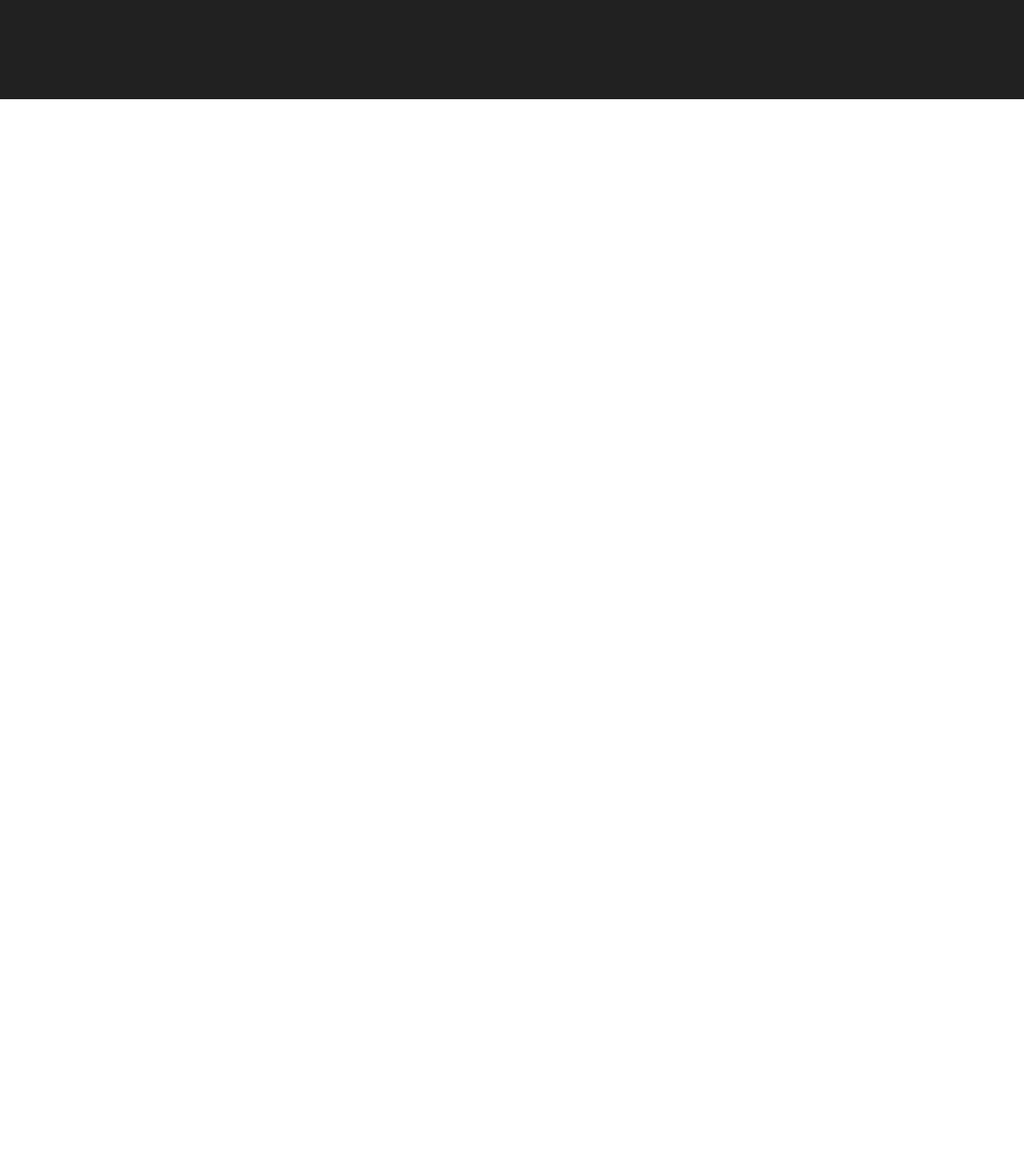
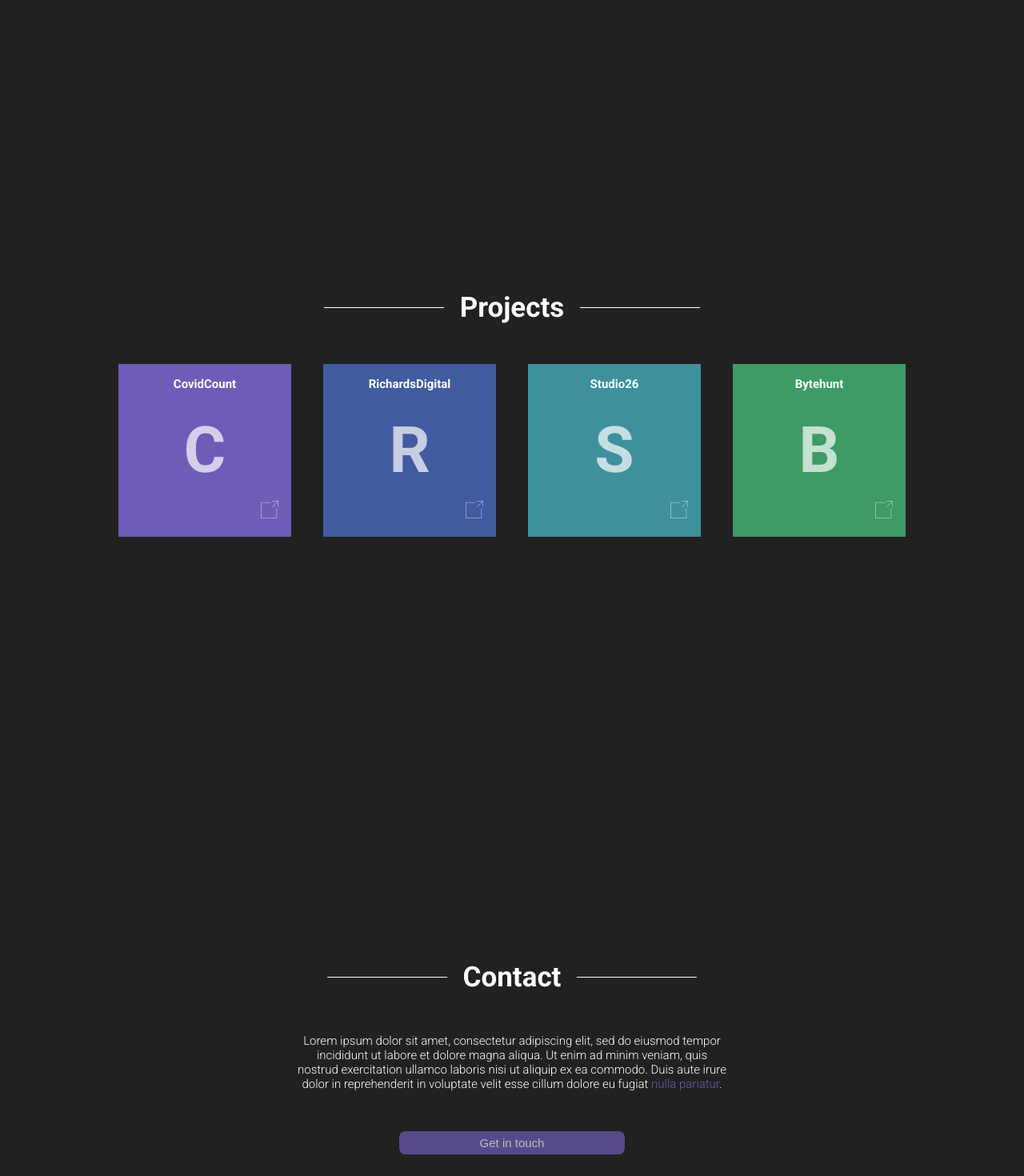
Before and after one commit to RichardsDigital/DanielPortfolio, a React (Create React App) app: page / in a window 1280 px wide. Shown: the part 1620-3090 px from the top of the page at 80% size. Before the commit the page ends 1744 px from the top, so only its background shows below. Built offline with nearby package versions, Linux system fonts and the light colour scheme.

Commit message:
Added work page

```diff
--- a/src/App.js
+++ b/src/App.js
@@ -27,8 +27,8 @@ function App() {
 
         <Home/>
         <About/>
-        {/* <Work/> */}
-        {/* <Contact/> */}
+        <Work/>
+        <Contact/>
     </div>
   );
 }
--- a/src/components/sections/About.jsx
+++ b/src/components/sections/About.jsx
@@ -177,7 +177,7 @@ const About = () => {
                 </SkillBoxContainer>
             </ContentContainer>
         </AboutSection>
-    )
+    );
 }
 
 export default About;
--- a/src/components/sections/Contact.jsx
+++ b/src/components/sections/Contact.jsx
@@ -1,8 +1,96 @@
 import React, { useState } from 'react';
 import styled from 'styled-components';
 
+const ContactSection = styled.section`
+    position: relative;
+    display: flex;
+    align-items: center;
+    justify-content: center;
+    width: 100%;
+    background-color: #212121;
+`
+
+const ContentContainer = styled.section`
+    display: flex;
+    flex-direction: column;
+    align-items: center;
+    justify-content: center;
+    background-color: none;
+    padding: 240px 0;
+`
+
+const HeaderContainer = styled.div`
+    /* background-color: blue; */
+    display: flex;
+    align-items: center;
+    justify-content: space-around;
+`
+
+const HeaderLine = styled.div`
+    height: 1px;
+    width: 150px;
+    background-color: white;
+`
+
+const HeaderText = styled.h1`
+    color: white;
+    font-family: 'Roboto', sans-serif;
+    font-weight: 600;
+    font-size: 35px;
+    text-align: center;
+    margin: 0 20px;
+`
+
+const DescriptionContainer = styled.div`
+    margin: 50px 0;
+    width: 42%;
+`
+
+const Paragraph = styled.p`
+    color: white;
+    font-family: 'Roboto', sans-serif;
+    font-weight: 300;
+    font-size: 15px;
+    text-align: center;
+`
+
+const PageButton = styled.button`
+    color: white;
+    background-color: #6F5CB7;
+    font-size: 15px;
+    width: 22%;
+    padding: 6px 0;
+    border-radius: 8px;
+    border: none;
+    cursor: pointer;
+    opacity: 0.7;
+    &:hover {
+        opacity: 1;
+    }
+`
+
 const Contact = () => {
-    return <h1>Contact</h1>
+    return (
+        <ContactSection>
+            <ContentContainer>
+                <HeaderContainer>
+                    <HeaderLine />
+                        <HeaderText>Contact</HeaderText>
+                    <HeaderLine />
+                </HeaderContainer>
+                <DescriptionContainer>
+                    <Paragraph>
+                    Lorem ipsum dolor sit amet, consectetur adipiscing elit, sed do eiusmod tempor incididunt
+                    ut labore et dolore magna aliqua. Ut enim ad minim veniam, quis nostrud exercitation
+                    ullamco laboris nisi ut aliquip ex ea commodo.
+                    Duis aute irure dolor in reprehenderit in voluptate velit esse cillum
+                    dolore eu fugiat <span style={{color: '#6F5CB7'}}>nulla pariatur</span>.
+                    </Paragraph>
+                </DescriptionContainer>
+                <PageButton>Get in touch</PageButton>
+            </ContentContainer>
+        </ContactSection>
+    );
 }
 
 export default Contact;
--- a/src/components/sections/Home.jsx
+++ b/src/components/sections/Home.jsx
@@ -100,7 +100,7 @@ const Home = () => {
                 </GithubContainer>
             </ContentContainer>
         </HomeSection>
-    )
+    );
 }
 
 export default Home;
--- a/src/components/sections/Work.jsx
+++ b/src/components/sections/Work.jsx
@@ -1,8 +1,124 @@
 import React, { useState } from 'react';
 import styled from 'styled-components';
+import openIcon from '../../images/icons/open.png';
+
+const WorkSection = styled.section`
+    position: relative;
+    display: flex;
+    align-items: center;
+    justify-content: center;
+    width: 100%;
+    background-color: #212121;
+`
+
+const ContentContainer = styled.section`
+    display: flex;
+    flex-direction: column;
+    align-items: center;
+    justify-content: center;
+    background-color: none;
+    padding: 240px 0;
+    width: 80%;
+`
+
+const HeaderContainer = styled.div`
+    /* background-color: blue; */
+    display: flex;
+    align-items: center;
+    justify-content: space-around;
+`
+
+const HeaderLine = styled.div`
+    height: 1px;
+    width: 150px;
+    background-color: white;
+`
+
+const HeaderText = styled.h1`
+    color: white;
+    font-family: 'Roboto', sans-serif;
+    font-weight: 600;
+    font-size: 35px;
+    text-align: center;
+    margin: 0 20px;
+`
+
+const ProjectsContainer = styled.div`
+    display: flex;
+    justify-content: space-around;
+    width: 100%;
+    margin: 50px 0;
+`
+
+const ProjectBox = styled.div`
+    height: 184px;
+    width: 184px;
+    display: grid;
+    grid-template-rows: 20% 1fr 20%;
+    padding: 16px;
+`
+const ProjectBoxTitle = styled.h2`
+    color: white;
+    font-family: 'Roboto', sans-serif;
+    font-weight: 600;
+    font-size: 15px;
+    text-align: center;
+    grid-row: 1/2;
+`
+const ProjectBoxBigLetter = styled.h1`
+    color: white;
+    font-family: 'Roboto', sans-serif;
+    font-weight: 600;
+    font-size: 80px;
+    text-align: center;
+    justify-self: center;
+    align-self: center;
+    grid-row: 2/3;
+    opacity: 0.7;
+`
+const OpenIcon = styled.img`
+    grid-row: 3/4;
+    align-self: center;
+    justify-self: end;
+    height: 22px;
+    width: 22px;
+    cursor: pointer;
+`
 
 const Work = () => {
-    return <h1>Work</h1>
+    return (
+        <WorkSection>
+            <ContentContainer>
+                <HeaderContainer>
+                    <HeaderLine />
+                        <HeaderText>Projects</HeaderText>
+                    <HeaderLine />
+                </HeaderContainer>
+                <ProjectsContainer>
+                    <ProjectBox style={{backgroundColor: '#6F5CB7'}}>
+                        <ProjectBoxTitle>CovidCount</ProjectBoxTitle>
+                        <ProjectBoxBigLetter>C</ProjectBoxBigLetter>
+                        <OpenIcon src={openIcon}/>
+                    </ProjectBox>
+                    <ProjectBox style={{backgroundColor: '#405CA0'}}>
+                        <ProjectBoxTitle>RichardsDigital</ProjectBoxTitle>
+                        <ProjectBoxBigLetter>R</ProjectBoxBigLetter>
+                        <OpenIcon src={openIcon}/>
+                    </ProjectBox>
+                    <ProjectBox style={{backgroundColor: '#3F909E'}}>
+                        <ProjectBoxTitle>Studio26</ProjectBoxTitle>
+                        <ProjectBoxBigLetter>S</ProjectBoxBigLetter>
+                        <OpenIcon src={openIcon}/>
+                    </ProjectBox>
+                    <ProjectBox style={{backgroundColor: '#3E9B64'}}>
+                        <ProjectBoxTitle>Bytehunt</ProjectBoxTitle>
+                        <ProjectBoxBigLetter>B</ProjectBoxBigLetter>
+                        <OpenIcon src={openIcon}/>
+                    </ProjectBox>
+                </ProjectsContainer>
+            </ContentContainer>
+        </WorkSection>
+    );
 }
 
 export default Work;
```
Also changed, not shown: src/images/icons/open.png (added).
